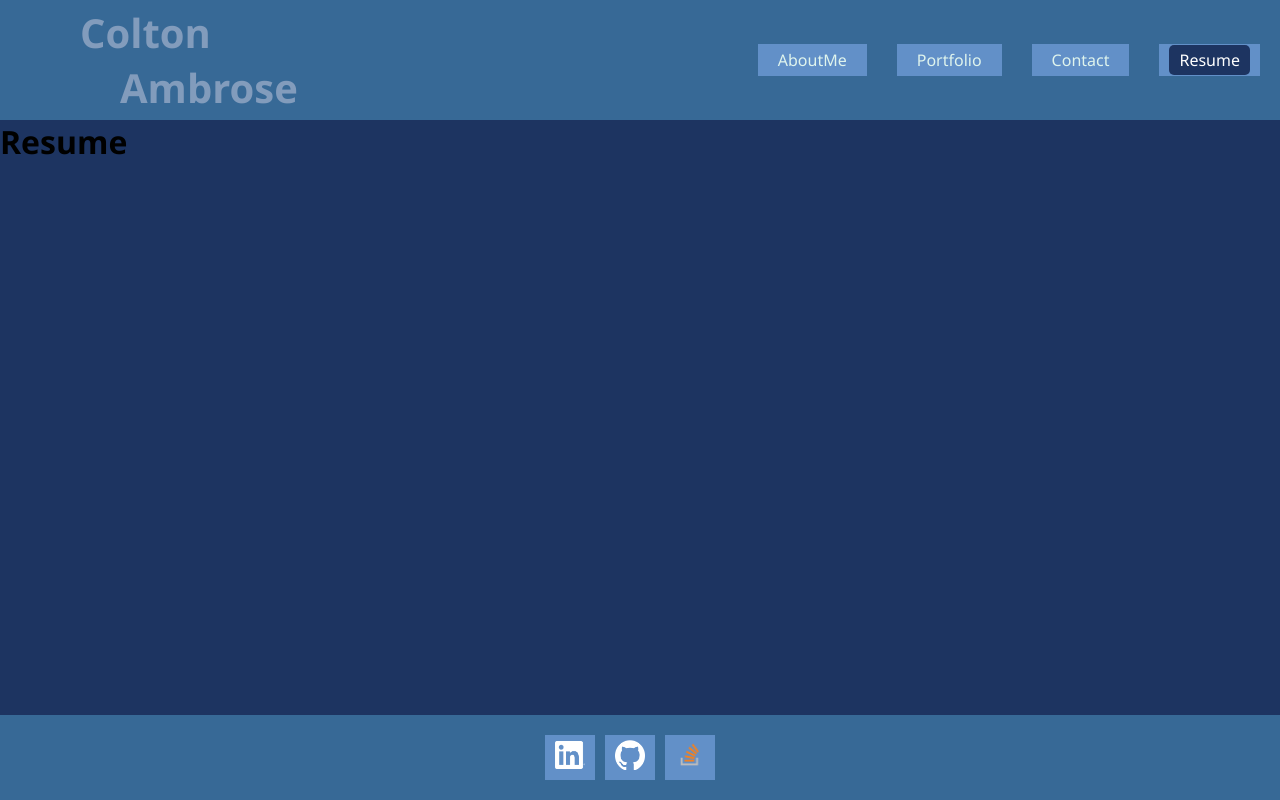
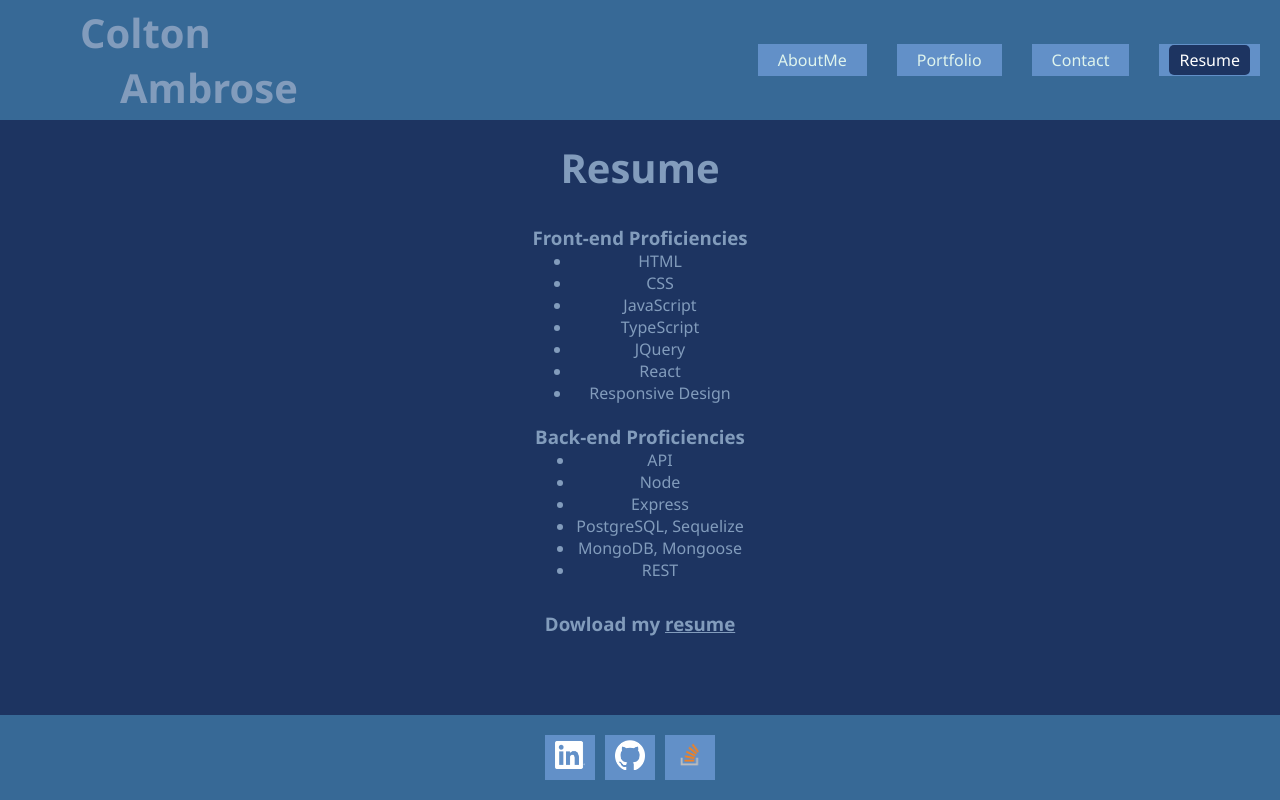
Before and after one commit to Ctbambrose/12-Challenge, a React (Vite) app: page /Resume in a window 1280 px wide. Built offline with nearby package versions, Linux system fonts and the light colour scheme.

Commit message:
resume first MVP done

```diff
--- a/src/App.css
+++ b/src/App.css
@@ -30,7 +30,6 @@ html, body, #root {
     display: flex;
     justify-content: space-between;
     align-items: center;
-    /* height: 10%; */
 }
 
 .name {
@@ -92,7 +91,18 @@ padding: 20px;
 /*Content config start*/
 .content {
     flex-grow: 1;
-    background-color: var(--primaryColor); /* optional background */
+    background-color: var(--primaryColor);
+    color: var(--primaryFontColor);
+}
+
+.content h2 {
+    font-size: 40px;
+    text-align: center;
+    padding: 20px;
+}
+
+.content p {
+    padding: 20px 50px;
 }
 
 /*AboutMe config start*/
@@ -145,8 +155,8 @@ padding: 20px;
 .contact {
     display: flex;
     flex-direction: column;
-    align-items: center;        /* center children horizontally */
-    justify-content: center;    /* center children vertically */
+    align-items: center;
+    justify-content: center;
     text-align: center;
     color: var(--primaryFontColor);
 }
@@ -159,7 +169,7 @@ padding: 20px;
 
 .contact form {
     width: 100%;
-    max-width: 500px;           /* limit form width */
+    max-width: 500px;
     display: block;
     margin-top: 20px;
 }
@@ -171,6 +181,28 @@ padding: 20px;
 }
 
 /*Contact config end*/
+
+/*Resume config start*/
+.resume {
+        display: flex;
+    flex-direction: column;
+    align-items: center;
+    justify-content: center;
+    text-align: center;
+}
+
+.resume a {
+    color: var(--primaryFontColor);
+}
+
+.proficiencies{
+    padding: 10px;
+}
+
+.download{
+    padding: 20px;
+}
+/*Resume config end*/
 
 /*footer config start*/
 .footer {
@@ -193,13 +225,13 @@ padding: 20px;
 }
 
 .social-icon {
-    height: 30px; /* adjust to your desired size */
+    height: 30px;
     width: 30px;
     object-fit: contain;
     transition: transform 0.2s;
 }
 
 .social-icon:hover {
-    transform: scale(1.1); /* slight zoom on hover */
+    transform: scale(1.1);
 }
 /*footer config end*/
--- a/src/components/Contact.jsx
+++ b/src/components/Contact.jsx
@@ -3,7 +3,7 @@ function Contact() {
     return (
         <div className="contact">
             <h2>Contact Me</h2>
-            <form action="/submit-form" method="POST">
+            <form action="https://formspree.io/f/xeogpngp" method="POST">
                 <label for="name">Name:</label>
                 <br/>
                 <input type="text" id="name" name="name" required />
--- a/src/components/Footer.jsx
+++ b/src/components/Footer.jsx
@@ -5,17 +5,17 @@ function Footer() {
             <nav className='social'>
                 <ul>
                     <li>
-                        <a>
+                        <a href="https://www.linkedin.com/in/colton-ambrose-08935890/">
                             <img className='social-icon' src='src/assets/InBug-White.png' alt='LinkedIn'/>
                         </a>
                     </li>
                     <li>
-                        <a>
+                        <a href="https://github.com/Ctbambrose">
                             <img className='social-icon' src='src/assets/github-mark-white.png' alt="GitHub"/>
                         </a>
                         </li>
                         <li>
-                        <a>
+                        <a href="https://stackoverflow.com/users/29160206/colton-ambrose">
                             <img className='social-icon' src='src/assets/Stack_Overflow_icon.png' alt="OverStack"/>
                         </a>
                     </li>
--- a/src/components/Resume.jsx
+++ b/src/components/Resume.jsx
@@ -1,9 +1,38 @@
 
 function Resume() {
-    return(
+    return (
         <div className="resume">
-            <h1>Resume</h1>
+            <h2>Resume</h2>
+
+            <div className="proficiencies">
+            <h3>Front-end Proficiencies</h3>
+            <ul>
+                <li>HTML</li>
+                <li>CSS</li>
+                <li>JavaScript</li>
+                <li>TypeScript</li>
+                <li>JQuery</li>
+                <li>React</li>
+                <li>Responsive Design</li>
+            </ul>
+            </div>
+
+            <div className="proficiencies">
+            <h3>Back-end Proficiencies</h3>
+            <ul>
+                <li>API</li>
+                <li>Node</li>
+                <li>Express</li>
+                <li>PostgreSQL, Sequelize</li>
+                <li>MongoDB, Mongoose</li>
+                <li>REST</li>
+            </ul>
+            </div>
+            <div className="download">
+            <h3>Dowload my <a href="src/assets/Colton_Ambrose_RESUME-NCI.pdf">resume</a></h3>
+            </div>
         </div>
+
     );
 };
 
```
Also changed, not shown: 1 other file (tests, documents, lock files or other folders).
